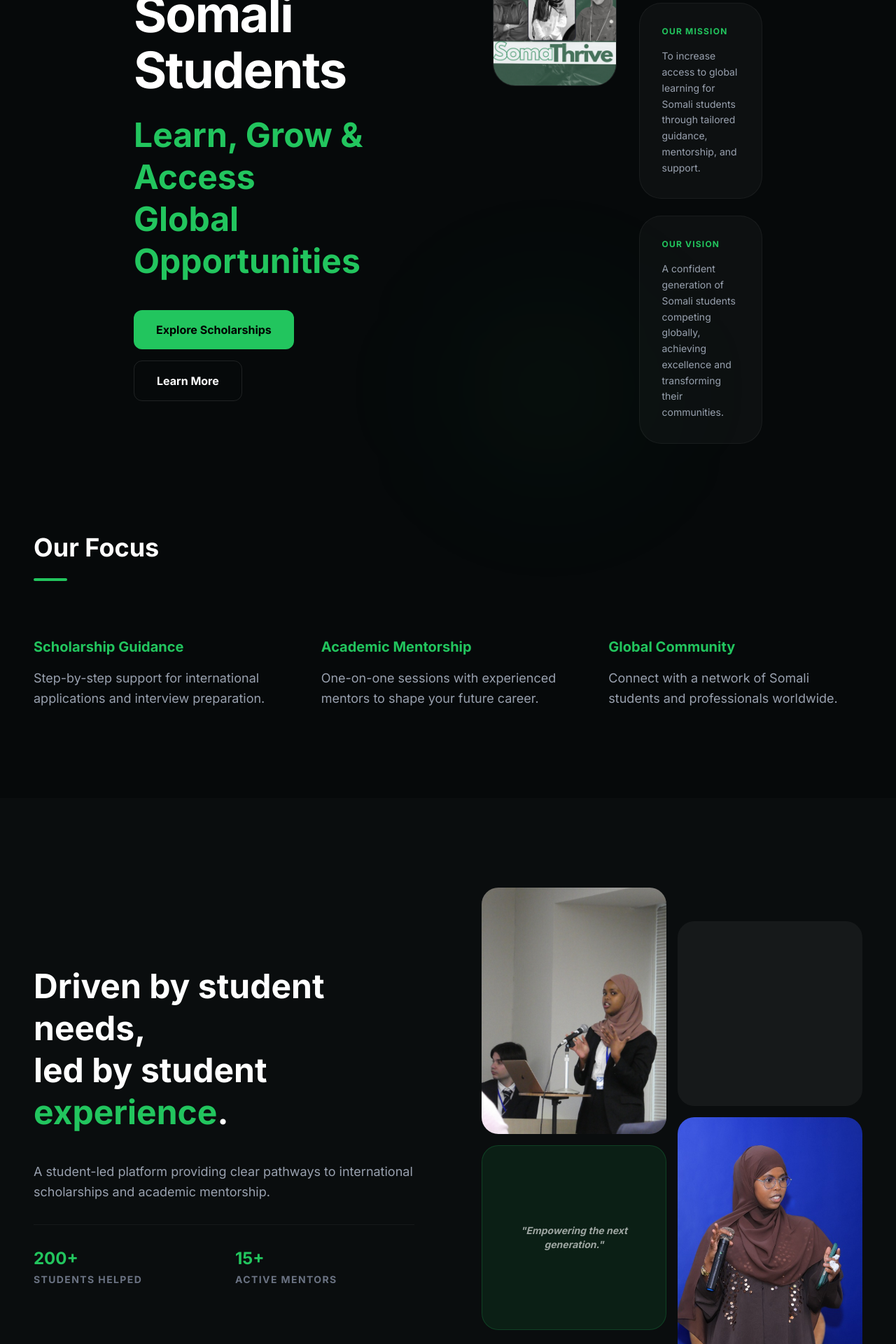
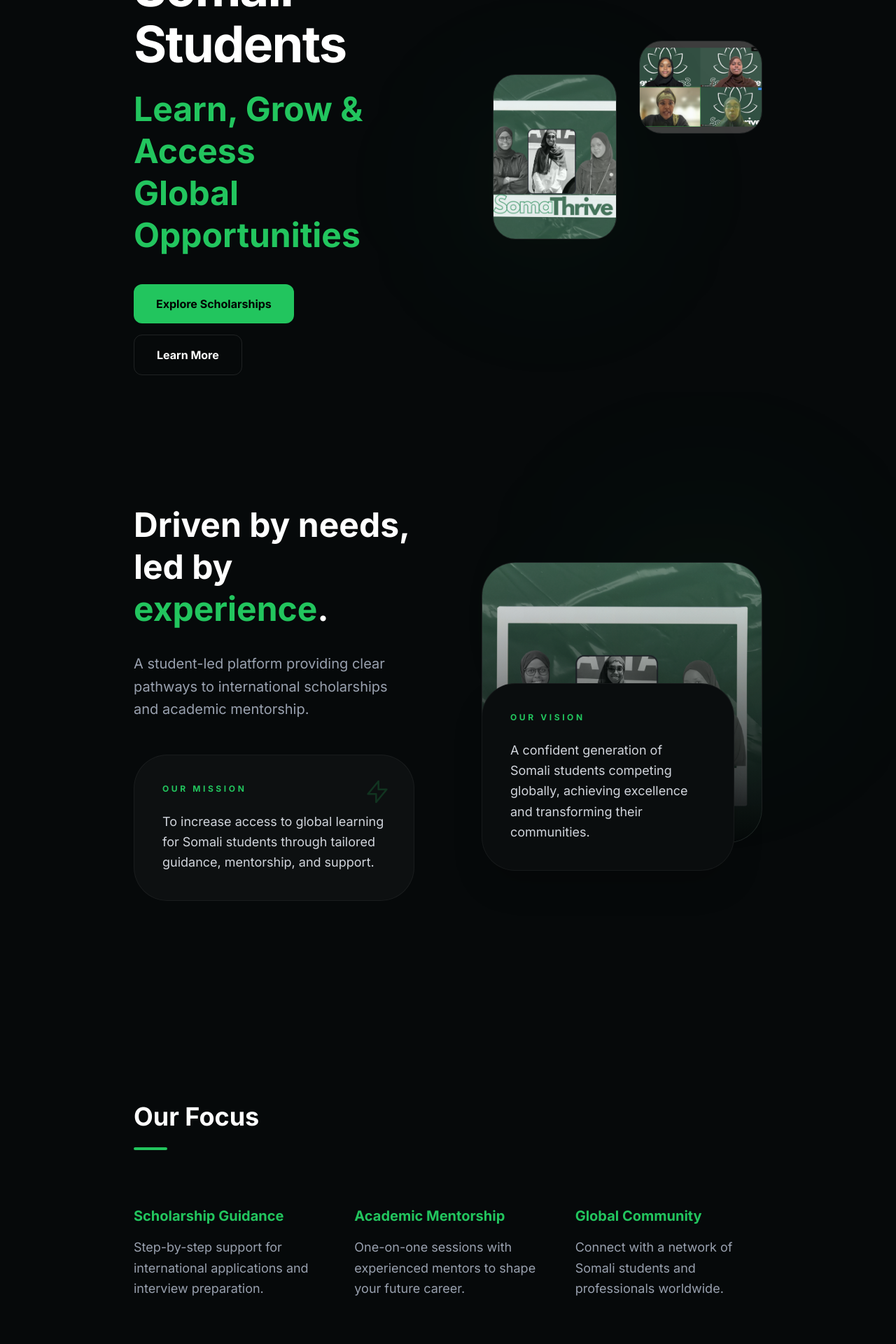
Before and after one commit to mohamedosmann/somathrive, a Next.js app: page / in a window 1280 px wide. Shown: the part 240-2160 px from the top of the page at 70% size. Built offline with nearby package versions, Linux system fonts and the light colour scheme.

Commit message:
UI: New About section with modern criss-cross Mission/Vision layout and 191px padding

```diff
--- a/app/page.tsx
+++ b/app/page.tsx
@@ -25,7 +25,7 @@ export default function Home() {
     <div className="min-h-screen bg-[#06090a] text-white font-inter selection:bg-[#22c55e]/20">
       {/* Navigation */}
       <nav className={`fixed top-0 left-0 right-0 z-50 transition-all duration-300 ${isScrolled ? "bg-[#06090a]/80 backdrop-blur-md border-b border-white/5 py-4" : "py-8"}`}>
-        <div className="container mx-auto px-6 md:px-12 flex justify-between items-center">
+        <div className="max-w-[1920px] mx-auto px-6 md:px-[191px] flex justify-between items-center">
           <Link href="/" className="flex items-center gap-2 group">
             <span className="text-xl font-bold tracking-tight">Soma<span className="text-[#22c55e]">Thrive</span></span>
           </Link>
@@ -51,8 +51,8 @@ export default function Home() {
       </nav>
 
       {/* Hero Section */}
-      <section className="relative min-h-[90vh] flex items-center pt-20">
-        <div className="max-w-[1920px] mx-auto px-6 md:px-[191px] relative z-20 grid lg:grid-cols-2 gap-20 xl:gap-32 items-center">
+      <section className="relative min-h-screen flex items-center pt-20">
+        <div className="max-w-[1920px] mx-auto px-6 md:px-[191px] grid lg:grid-cols-2 gap-20 xl:gap-32 items-center">
           <motion.div
             initial={{ opacity: 0, y: 20 }}
             animate={{ opacity: 1, y: 0 }}
@@ -83,8 +83,6 @@ export default function Home() {
             >
               <Image src="/hero-2.jpg" alt="SomaThrive Community" fill className="object-cover" />
             </motion.div>
-
-            <div className="space-y-8">
             <motion.div
               initial={{ opacity: 0, y: -20 }}
               animate={{ opacity: 1, y: 0 }}
@@ -93,36 +91,82 @@ export default function Home() {
             >
               <Image src="/hero-1.png" alt="SomaThrive Session" fill className="object-cover" />
             </motion.div>
+            <div className="absolute -bottom-12 -left-12 w-64 h-64 bg-[#22c55e]/5 blur-[100px] rounded-full pointer-events-none" />
+          </div>
+        </div>
+      </section>
 
-              <div className="grid grid-cols-1 gap-6">
+      {/* About Section - Criss Cross Modern Layout */}
+      <section id="about" className="py-40 bg-[#06090a] overflow-hidden">
+        <div className="max-w-[1920px] mx-auto px-6 md:px-[191px]">
+          <div className="grid lg:grid-cols-2 gap-24 items-center">
+            {/* Left Column: Mission & Descriptive Text */}
+            <div className="space-y-12">
               <motion.div
-                  initial={{ opacity: 0, x: 20 }}
-                  animate={{ opacity: 1, x: 0 }}
-                  transition={{ delay: 0.5 }}
-                  className="p-8 rounded-[2rem] bg-white/[0.03] border border-white/5"
+                initial={{ opacity: 0, x: -30 }}
+                whileInView={{ opacity: 1, x: 0 }}
+                viewport={{ once: true }}
               >
-                  <h4 className="text-[#22c55e] text-xs font-bold uppercase tracking-widest mb-4">Our Mission</h4>
-                  <p className="text-sm text-gray-400 leading-relaxed">To increase access to global learning for Somali students through tailored guidance, mentorship, and support.</p>
+                <h2 className="text-3xl md:text-5xl font-bold mb-8 leading-tight">
+                  Driven by needs, <br />
+                  led by <span className="text-[#22c55e]">experience</span>.
+                </h2>
+                <p className="text-xl text-gray-400 leading-relaxed max-w-xl">
+                  A student-led platform providing clear pathways to international scholarships and academic mentorship.
+                </p>
               </motion.div>
+
               <motion.div
-                  initial={{ opacity: 0, x: 20 }}
-                  animate={{ opacity: 1, x: 0 }}
-                  transition={{ delay: 0.6 }}
-                  className="p-8 rounded-[2rem] bg-white/[0.03] border border-white/5"
+                initial={{ opacity: 0, y: 20 }}
+                whileInView={{ opacity: 1, y: 0 }}
+                viewport={{ once: true }}
+                className="p-10 rounded-[3rem] bg-white/[0.03] border border-white/5 relative group"
               >
-                  <h4 className="text-[#22c55e] text-xs font-bold uppercase tracking-widest mb-4">Our Vision</h4>
-                  <p className="text-sm text-gray-400 leading-relaxed">A confident generation of Somali students competing globally, achieving excellence and transforming their communities.</p>
+                <div className="absolute top-8 right-8 text-[#22c55e] opacity-20 group-hover:opacity-100 transition-opacity">
+                  <svg width="40" height="40" fill="none" viewBox="0 0 24 24" stroke="currentColor">
+                    <path strokeLinecap="round" strokeLinejoin="round" strokeWidth={1.5} d="M13 10V3L4 14h7v7l9-11h-7z" />
+                  </svg>
+                </div>
+                <h4 className="text-[#22c55e] text-xs font-bold uppercase tracking-[0.3em] mb-6">Our Mission</h4>
+                <p className="text-lg text-gray-300 leading-relaxed">
+                  To increase access to global learning for Somali students through tailored guidance, mentorship, and support.
+                </p>
               </motion.div>
             </div>
+
+            {/* Right Column: Vision Criss-Cross with Hero-2 image style */}
+            <div className="relative">
+              <motion.div
+                initial={{ opacity: 0, scale: 0.9 }}
+                whileInView={{ opacity: 1, scale: 1 }}
+                viewport={{ once: true }}
+                className="relative aspect-square rounded-[3rem] overflow-hidden border border-white/10 max-w-md mx-auto"
+              >
+                <Image src="/hero-2.jpg" alt="Mentorship" fill className="object-cover" />
+                <div className="absolute inset-0 bg-gradient-to-t from-[#06090a] to-transparent" />
+              </motion.div>
+
+              <motion.div
+                initial={{ opacity: 0, x: 50 }}
+                whileInView={{ opacity: 1, x: 0 }}
+                viewport={{ once: true }}
+                className="absolute -bottom-10 -right-6 md:right-10 p-10 rounded-[3rem] bg-[#0a0d0e] border border-white/5 shadow-2xl max-w-sm z-20"
+              >
+                <h4 className="text-[#22c55e] text-xs font-bold uppercase tracking-[0.3em] mb-6">Our Vision</h4>
+                <p className="text-lg text-gray-300 leading-relaxed">
+                  A confident generation of Somali students competing globally, achieving excellence and transforming their communities.
+                </p>
+              </motion.div>
+
+              <div className="absolute -top-20 -right-20 w-80 h-80 bg-[#22c55e]/5 blur-[120px] rounded-full pointer-events-none" />
             </div>
-            <div className="absolute -bottom-12 -left-12 w-64 h-64 bg-[#22c55e]/5 blur-[100px] rounded-full pointer-events-none" />
           </div>
         </div>
       </section>
 
       {/* Focus Areas */}
       <section id="programs" className="py-32">
-        <div className="container mx-auto px-6 md:px-12">
+        <div className="max-w-[1920px] mx-auto px-6 md:px-[191px]">
           <div className="mb-20">
             <h2 className="text-3xl md:text-4xl font-bold mb-6">Our Focus</h2>
             <div className="h-1 w-12 bg-[#22c55e] rounded-full" />
@@ -152,51 +196,9 @@ export default function Home() {
         </div>
       </section>
 
-      {/* About Section */}
-      <section id="about" className="py-32 bg-[#0a0d0e]">
-        <div className="container mx-auto px-6 md:px-12 grid md:grid-cols-2 gap-24 items-center">
-          <div>
-            <h2 className="text-3xl md:text-5xl font-bold mb-10 leading-tight">
-              Driven by student needs, <br />
-              led by student <span className="text-[#22c55e]">experience</span>.
-            </h2>
-            <p className="text-lg text-gray-400 leading-relaxed mb-8">
-              A student-led platform providing clear pathways to international scholarships and academic mentorship.
-            </p>
-            <div className="grid grid-cols-2 gap-8 pt-8 border-t border-white/5">
-              <div>
-                <h4 className="text-[#22c55e] font-bold text-2xl mb-1">200+</h4>
-                <p className="text-sm text-gray-500 uppercase tracking-widest font-bold">Students Helped</p>
-              </div>
-              <div>
-                <h4 className="text-[#22c55e] font-bold text-2xl mb-1">15+</h4>
-                <p className="text-sm text-gray-500 uppercase tracking-widest font-bold">Active Mentors</p>
-              </div>
-            </div>
-          </div>
-
-          <div className="grid grid-cols-2 gap-4">
-            <div className="space-y-4">
-              <div className="aspect-[3/4] rounded-3xl overflow-hidden relative">
-                <Image src="/speaker-1.jpg" alt="Team" fill className="object-cover" />
-              </div>
-              <div className="aspect-square rounded-3xl overflow-hidden relative bg-[#22c55e]/10 border border-[#22c55e]/20 flex items-center justify-center p-6 text-center">
-                <p className="text-sm font-bold opacity-60 italic">"Empowering the next generation."</p>
-              </div>
-            </div>
-            <div className="space-y-4 pt-12">
-              <div className="aspect-square rounded-3xl overflow-hidden relative bg-white/5" />
-              <div className="aspect-[3/4] rounded-3xl overflow-hidden relative">
-                <Image src="/speaker-2.jpg" alt="Team" fill className="object-cover" />
-              </div>
-            </div>
-          </div>
-        </div>
-      </section>
-
       {/* Support / CTA */}
       <section id="support" className="py-32">
-        <div className="container mx-auto px-6 md:px-12">
+        <div className="max-w-[1920px] mx-auto px-6 md:px-[191px]">
           <div className="bg-[#22c55e] rounded-[3rem] p-12 md:p-24 text-black text-center relative overflow-hidden group">
             <div className="relative z-10 max-w-3xl mx-auto">
               <h2 className="text-4xl md:text-6xl font-bold mb-8 tracking-tight">Ready to start <br /> your journey?</h2>
@@ -204,7 +206,7 @@ export default function Home() {
                 Whether you're a student seeking guidance or a professional wanting to give back, we'd love to have you.
               </p>
               <div className="flex flex-wrap justify-center gap-4">
-                <Link href="https://docs.google.com/forms/d/e/1FAIpQLScLrSQ6vBLkGbd6vA3OYws0IdAHgHMZ9tkpKcO4-N_aIuT6Xg/viewform" target="_blank" className="px-10 py-5 bg-black text-white font-bold rounded-2xl hover:scale-105 transition-transform">
+                <Link href="https://docs.google.com/forms/d/e/1FAIpQLScLrSQ6vBLkGbd6vA3OYws0IdAHgHMZ9tkpKcO4-N_aIuT6Xg/viewform?usp=dialog" target="_blank" className="px-10 py-5 bg-black text-white font-bold rounded-2xl hover:scale-105 transition-transform">
                   Apply for Support
                 </Link>
                 <Link href="#contact" className="px-10 py-5 bg-white text-black font-bold rounded-2xl hover:scale-105 transition-transform">
@@ -219,7 +221,7 @@ export default function Home() {
 
       {/* Contact & Footer */}
       <footer id="contact" className="py-32 border-t border-white/5 bg-[#06090a]">
-        <div className="container mx-auto px-6 md:px-12 grid lg:grid-cols-2 gap-24">
+        <div className="max-w-[1920px] mx-auto px-6 md:px-[191px] grid lg:grid-cols-2 gap-24">
           <div>
             <h2 className="text-4xl font-bold mb-8">Get in touch</h2>
             <p className="text-xl text-gray-400 mb-12">Have questions? We're here to help.</p>
```
Lines whose indentation alone changed are shown as unchanged.
